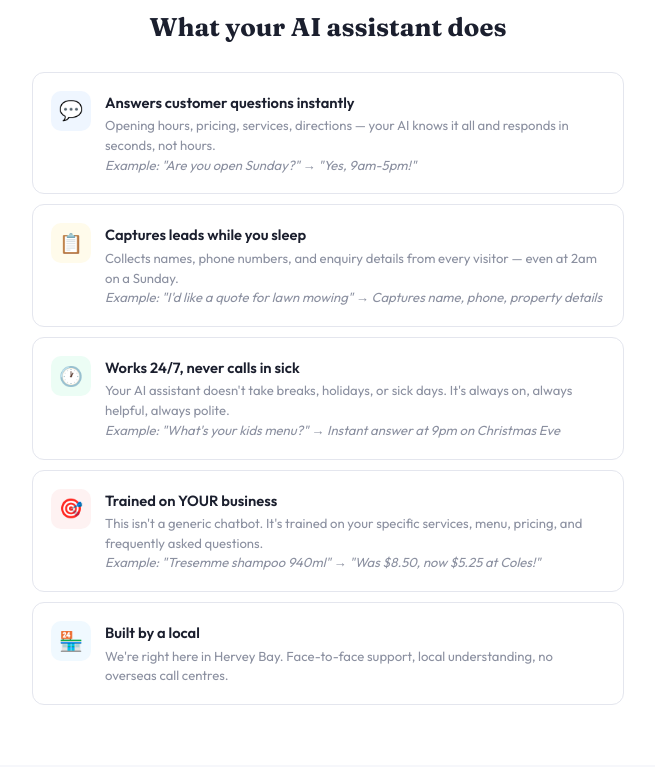
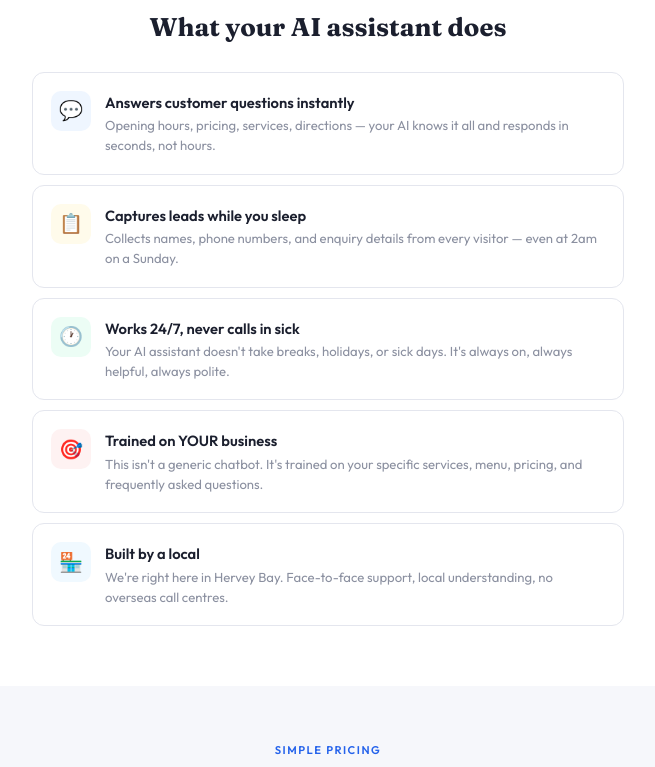
Before and after one commit to ocinwizau/kiki, a plain HTML site: page index.html in a window 1280 px wide. Shown: the part 2051-2818 px from the top of the page, without its empty margins (312-967 px from the left). Drawn offline with Linux system fonts and the light colour scheme.

Commit message:
revert: remove pricing examples

```diff
--- a/index.html
+++ b/index.html
@@ -764,7 +764,7 @@ animation: fadeUp 0.6s ease-out;
  <div class="benefit-icon" style="background: var(--accent-light);">💬</div>
  <div>
  <h3>Answers customer questions instantly</h3>
- <p>Opening hours, pricing, services, directions — your AI knows it all and responds in seconds, not hours.<br><em>Example: "Are you open Sunday?" → "Yes, 9am-5pm!"</em></p>
+ <p>Opening hours, pricing, services, directions — your AI knows it all and responds in seconds, not hours.</p>
  </div>
  </div>
 
@@ -772,7 +772,7 @@ animation: fadeUp 0.6s ease-out;
  <div class="benefit-icon" style="background: var(--warm-light);">📋</div>
  <div>
  <h3>Captures leads while you sleep</h3>
- <p>Collects names, phone numbers, and enquiry details from every visitor — even at 2am on a Sunday.<br><em>Example: "I'd like a quote for lawn mowing" → Captures name, phone, property details</em></p>
+ <p>Collects names, phone numbers, and enquiry details from every visitor — even at 2am on a Sunday.</p>
  </div>
  </div>
 
@@ -780,7 +780,7 @@ animation: fadeUp 0.6s ease-out;
  <div class="benefit-icon" style="background: var(--success-light);">🕐</div>
  <div>
  <h3>Works 24/7, never calls in sick</h3>
- <p>Your AI assistant doesn't take breaks, holidays, or sick days. It's always on, always helpful, always polite.<br><em>Example: "What's your kids menu?" → Instant answer at 9pm on Christmas Eve</em></p>
+ <p>Your AI assistant doesn't take breaks, holidays, or sick days. It's always on, always helpful, always polite.</p>
  </div>
  </div>
 
@@ -788,7 +788,7 @@ animation: fadeUp 0.6s ease-out;
  <div class="benefit-icon" style="background: #FEF2F2;">🎯</div>
  <div>
  <h3>Trained on YOUR business</h3>
- <p>This isn't a generic chatbot. It's trained on your specific services, menu, pricing, and frequently asked questions.<br><em>Example: "Tresemme shampoo 940ml" → "Was $8.50, now $5.25 at Coles!"</em></p>
+ <p>This isn't a generic chatbot. It's trained on your specific services, menu, pricing, and frequently asked questions.</p>
  </div>
  </div>
 
```
